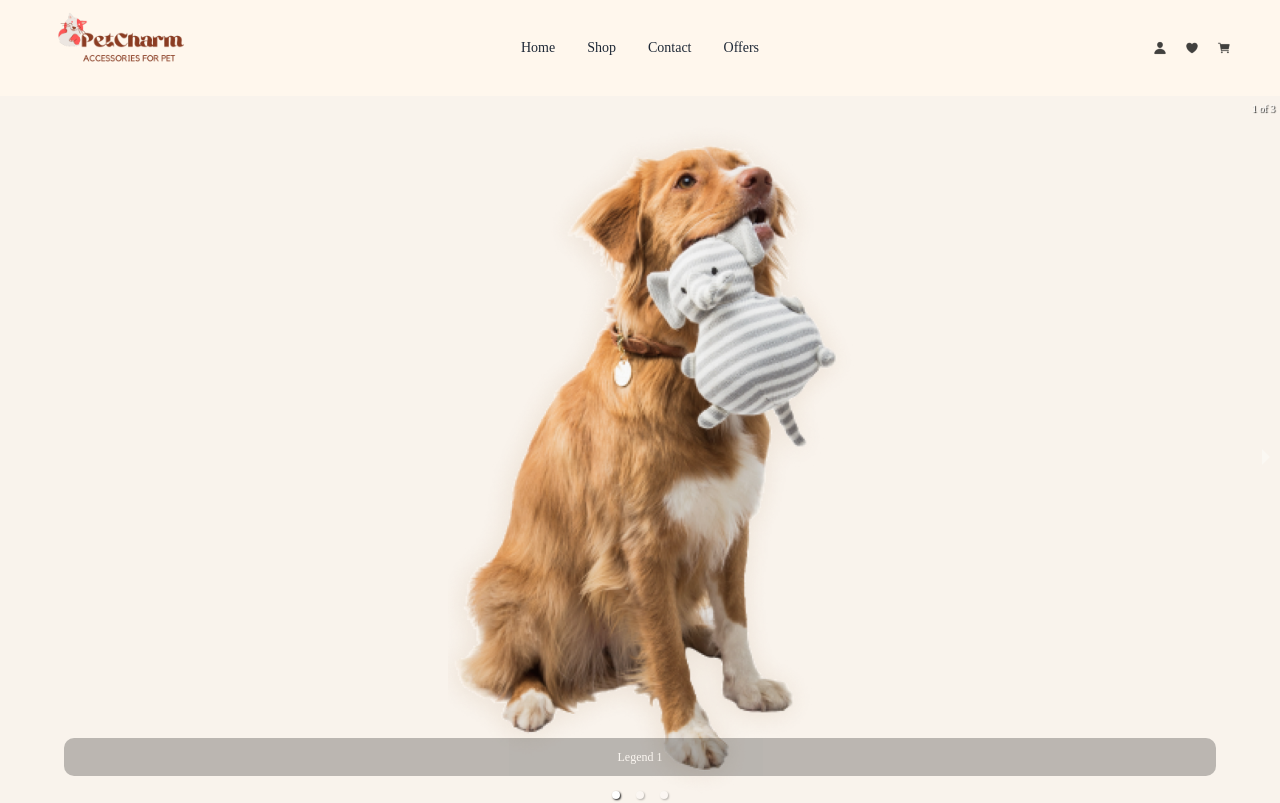
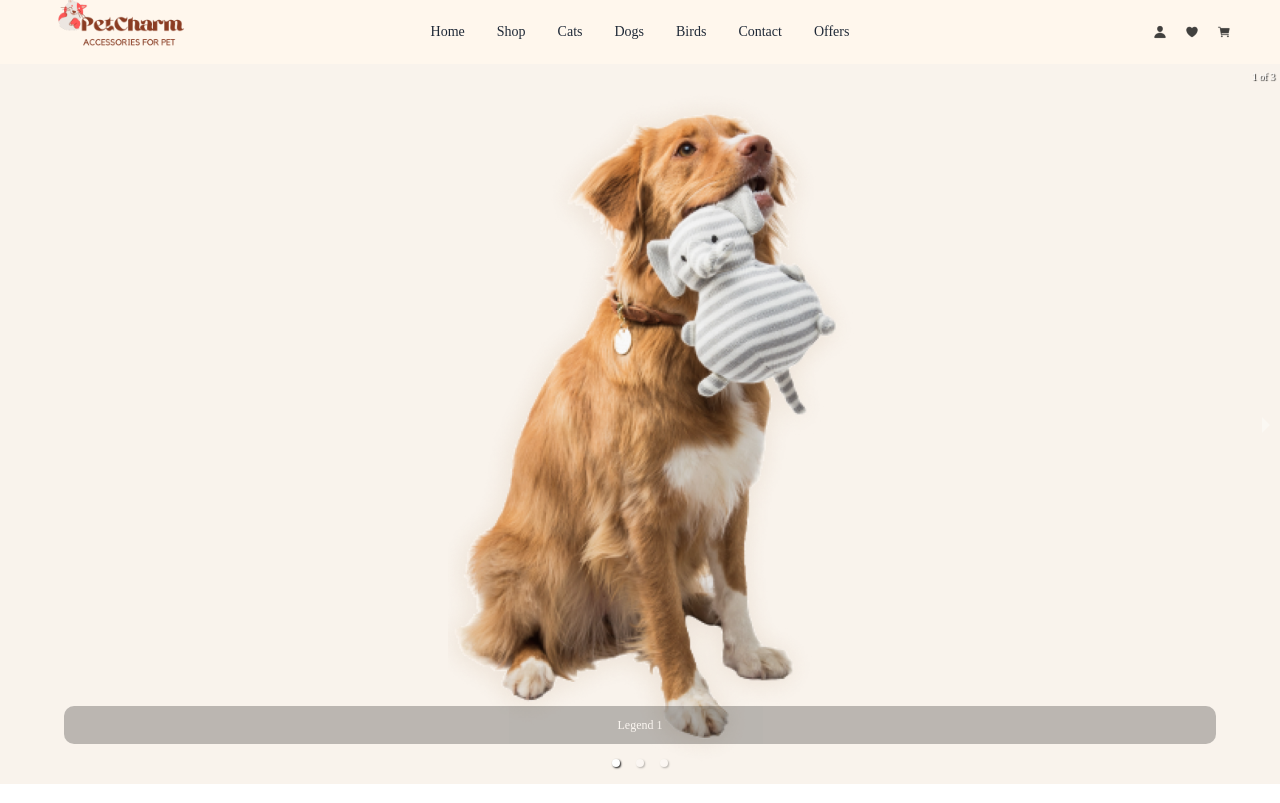
Before and after one commit to ahmisrafil/PetCharm, a React (Vite) app in the folder PetCharm-client/: page / in a window 1280 px wide. Shown: the top 803 px of the page. Built offline with nearby package versions, Linux system fonts and the light colour scheme.

Commit message:
navbar updated

```diff
--- a/PetCharm-client/src/Layout/NavBar/NavBar.jsx
+++ b/PetCharm-client/src/Layout/NavBar/NavBar.jsx
@@ -5,18 +5,49 @@ const NavBar = () => {
     const listItems = <>
         <li><a>Home</a></li>
         <li><a>Shop</a></li>
+        <li><a><div className="dropdown dropdown-hover">
+            <div tabIndex={0} role="button" >Cats</div>
+            <ul tabIndex={0} className="dropdown-content z-[1] menu p-2 shadow bg-base-100 rounded-box w-52">
+                <li><a>Cats Dry Food</a></li>
+                <li><a>Cats Wet Food</a></li>
+                <li><a>Cats Treats</a></li>
+                <li><a>Cats Health Supplements</a></li>
+                <li><a>Cats Fashion</a></li>
+            </ul>
+        </div></a></li>
+        <li><a><div className="dropdown dropdown-hover">
+            <div tabIndex={0} role="button" >Dogs</div>
+            <ul tabIndex={0} className="dropdown-content z-[1] menu p-2 shadow bg-base-100 rounded-box w-52">
+                <li><a>Dogs Dry Food</a></li>
+                <li><a>Dogs Wet Food</a></li>
+                <li><a>Dogs Treats</a></li>
+                <li><a>Dogs Health Supplements</a></li>
+                <li><a>Dogs Fashion</a></li>
+            </ul>
+        </div></a></li>
+        <li><a><div className="dropdown dropdown-hover">
+            <div tabIndex={0} role="button" >Birds</div>
+            <ul tabIndex={0} className="dropdown-content z-[1] menu p-2 shadow bg-base-100 rounded-box w-52">
+                <li><a>Birds Food & Health</a></li>
+                <li><a>Birds Toys & Accessories</a></li>
+            </ul>
+        </div></a></li>
         <li><a>Contact</a></li>
         <li><a>Offers</a></li>
+
+
     </>
     return (
-        <div className="navbar bg-orange-50 px-10">
+        <div className="navbar h-10 bg-orange-50 px-10">
             <div className="navbar-start">
                 <div className="dropdown">
                     <div tabIndex={0} role="button" className="btn btn-ghost lg:hidden">
                         <svg xmlns="http://www.w3.org/2000/svg" className="h-5 w-5" fill="none" viewBox="0 0 24 24" stroke="currentColor"><path strokeLinecap="round" strokeLinejoin="round" strokeWidth="2" d="M4 6h16M4 12h8m-8 6h16" /></svg>
                     </div>
                     <ul tabIndex={0} className="menu menu-sm dropdown-content mt-3 z-[1] p-2 shadow bg-base-100 rounded-box w-52">
-                        {listItems}
+
+                    {listItems}
+
                     </ul>
                 </div>
                 <NavLink to='/' className="text-xl"><img src="/src/assets/icons/logo.png" className='h-16 mb-4' alt="" /></NavLink>
```
